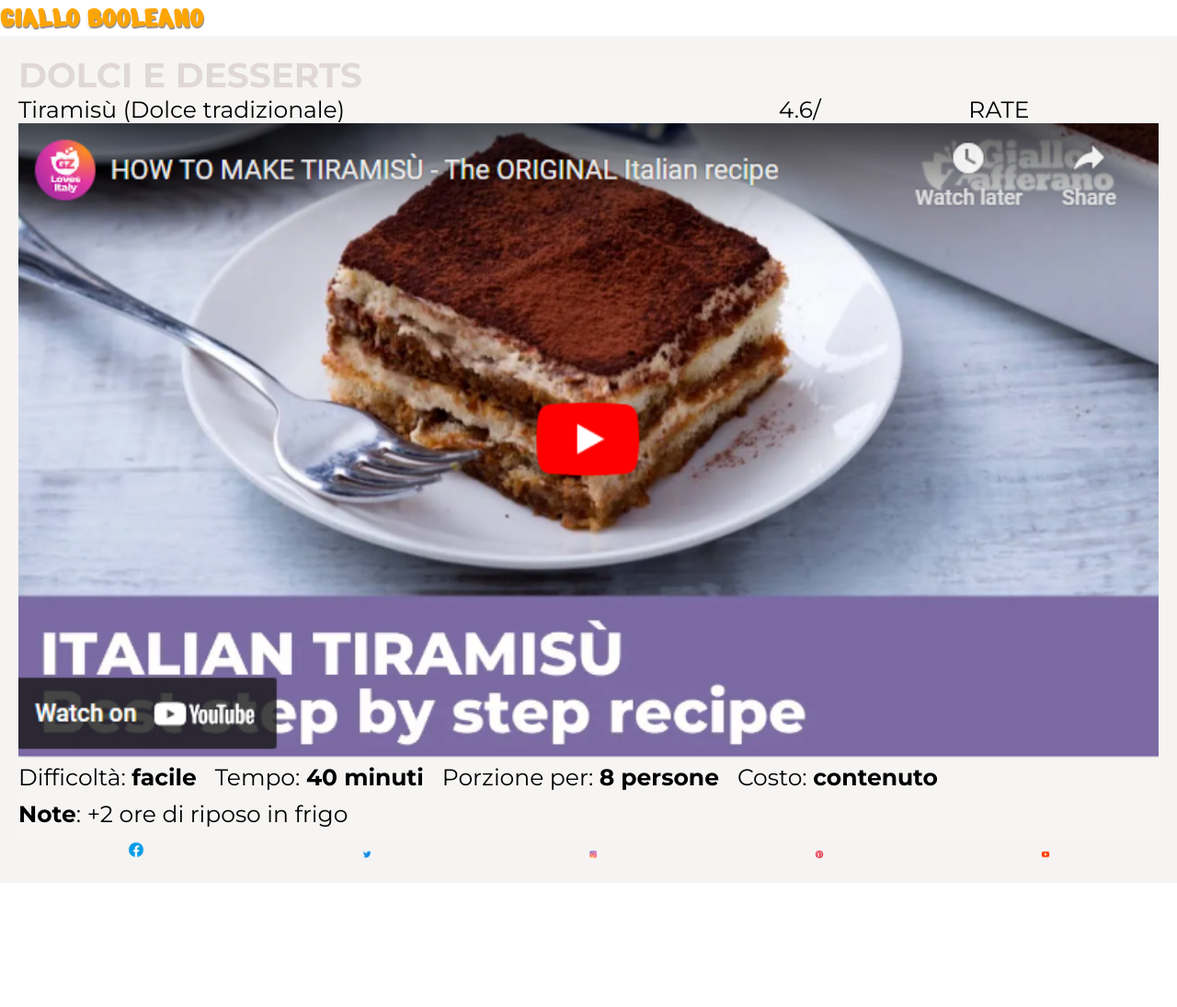
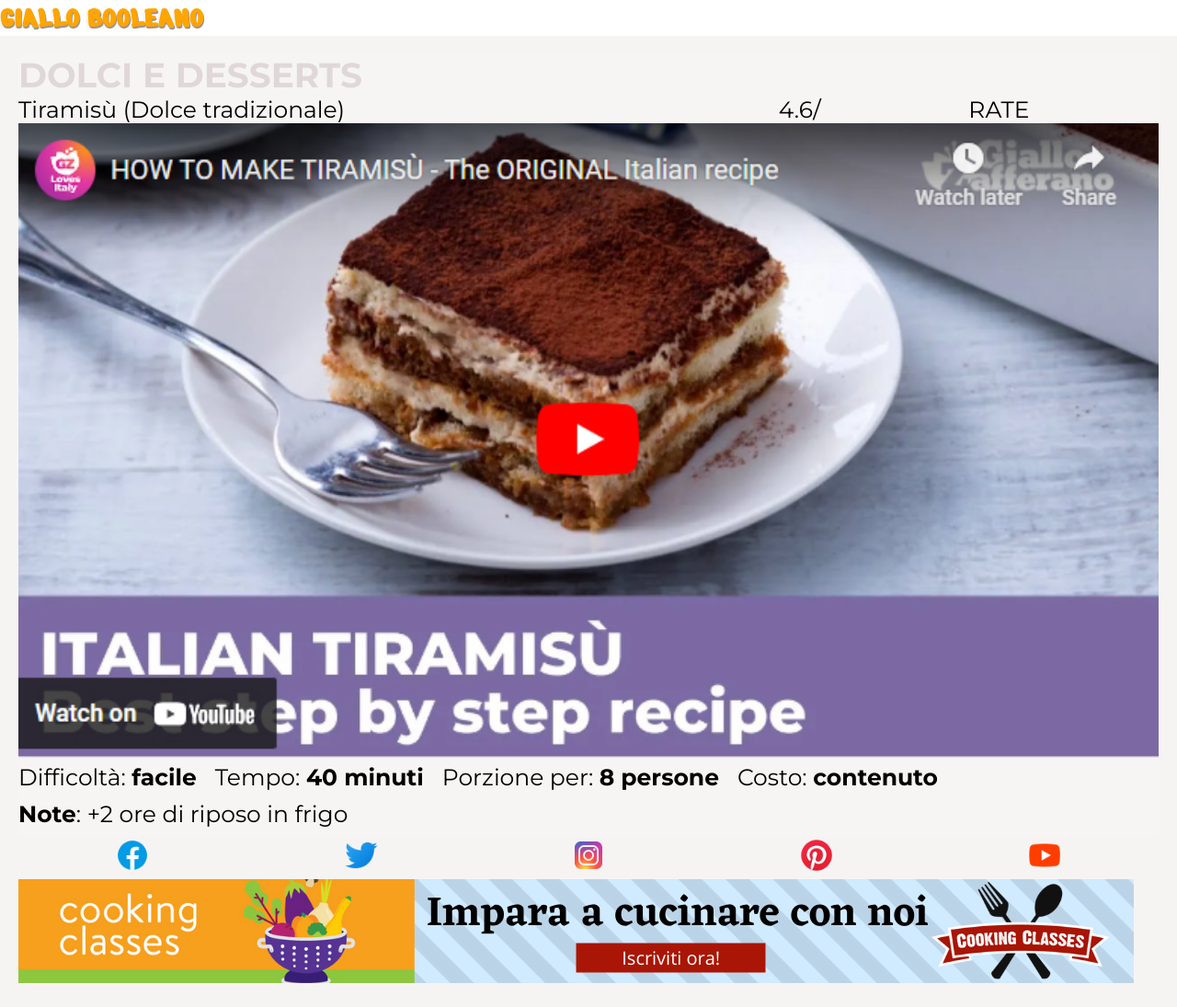
Before and after one commit to alicemariaarrica/htmlcss-responsive-layout, a plain HTML site: page index.html in a window 1280 px wide. Shown: the whole page at 92% size. Before the commit the page ends 960 px from the top, so only its background shows below. Drawn offline with Linux system fonts and the light colour scheme.

Commit message:
commit second last query

```diff
--- a/css/style.css
+++ b/css/style.css
@@ -96,6 +96,10 @@ ul {
         list-style: none;
     }
 
+    .banner{
+        display: none;
+    }
+
 
 
 /* media query*/
@@ -127,6 +131,19 @@ text-align: start;
 }
 
 
+.btn img {
+    width: 40px;
+    /* Imposta la larghezza delle immagini a 40px,
+    INVECE NON VA BENE
+     .btn{ img
+      width:40px;
+      }
+     */
+}
+
+.banner{
+    display: inline-block;
+}
 
 /*end query 768px*/
 
--- a/index.html
+++ b/index.html
@@ -66,11 +66,11 @@
                             </div>
                         </div>
                    </div>
-
+                <!-- end section list-->
 
                    <div class="buttons d-flex jsfy-cnt">
                     <a class="btn" href="">
-                        <img width="20px" src="./img/facebook.png" alt="facebook">
+                        <img width="10px" src="./img/facebook.png" alt="facebook">
                     </a>
 
                     <a class="btn" href="">
@@ -91,11 +91,13 @@
 
 
 
-                </section>
+                   </div>
 
                 <!-- end section button -->
 
-
+                <a class="banner" href="">
+                    <img width="100%" src="./img/banner.png" alt="Commercial">
+                </a>
 
 
 
```
